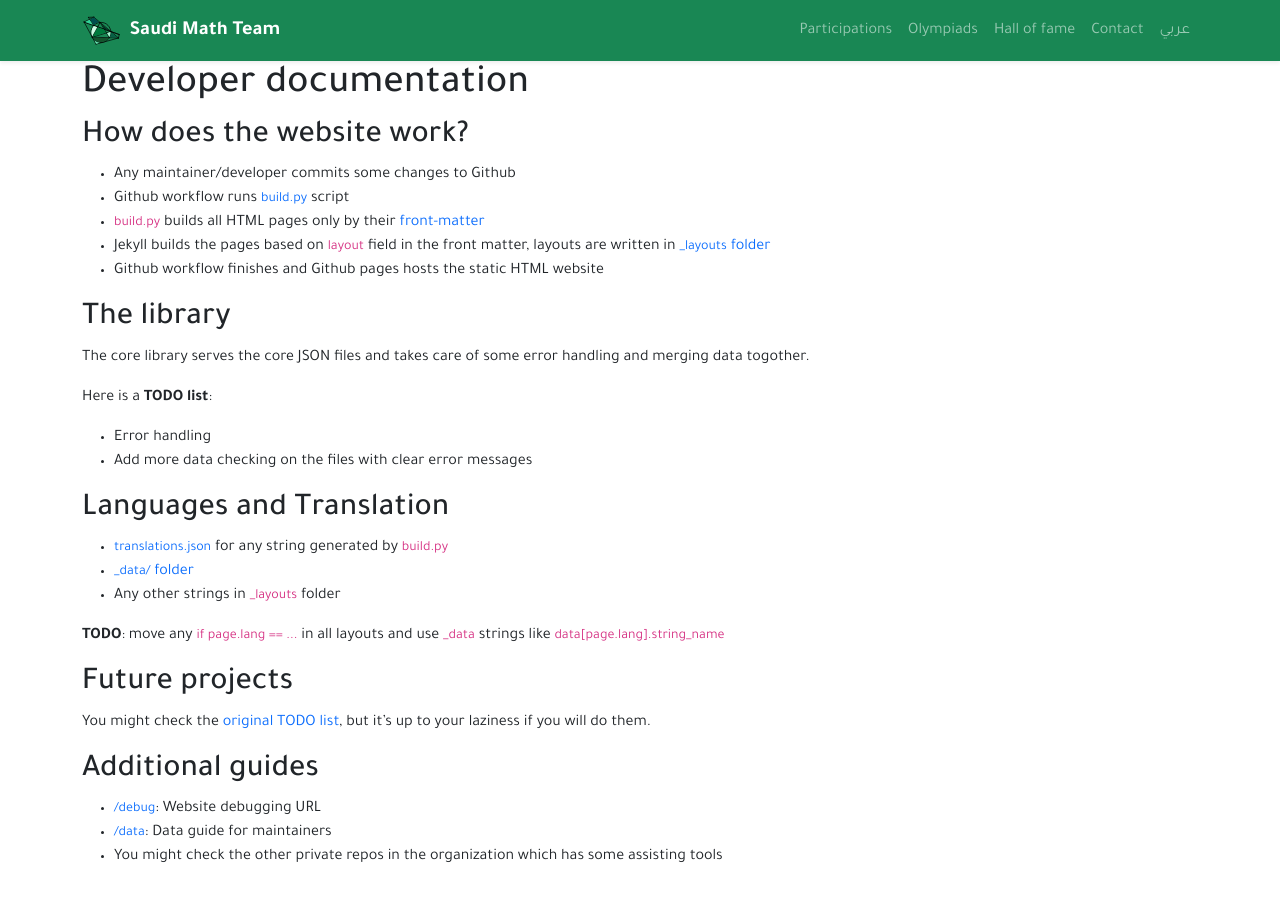
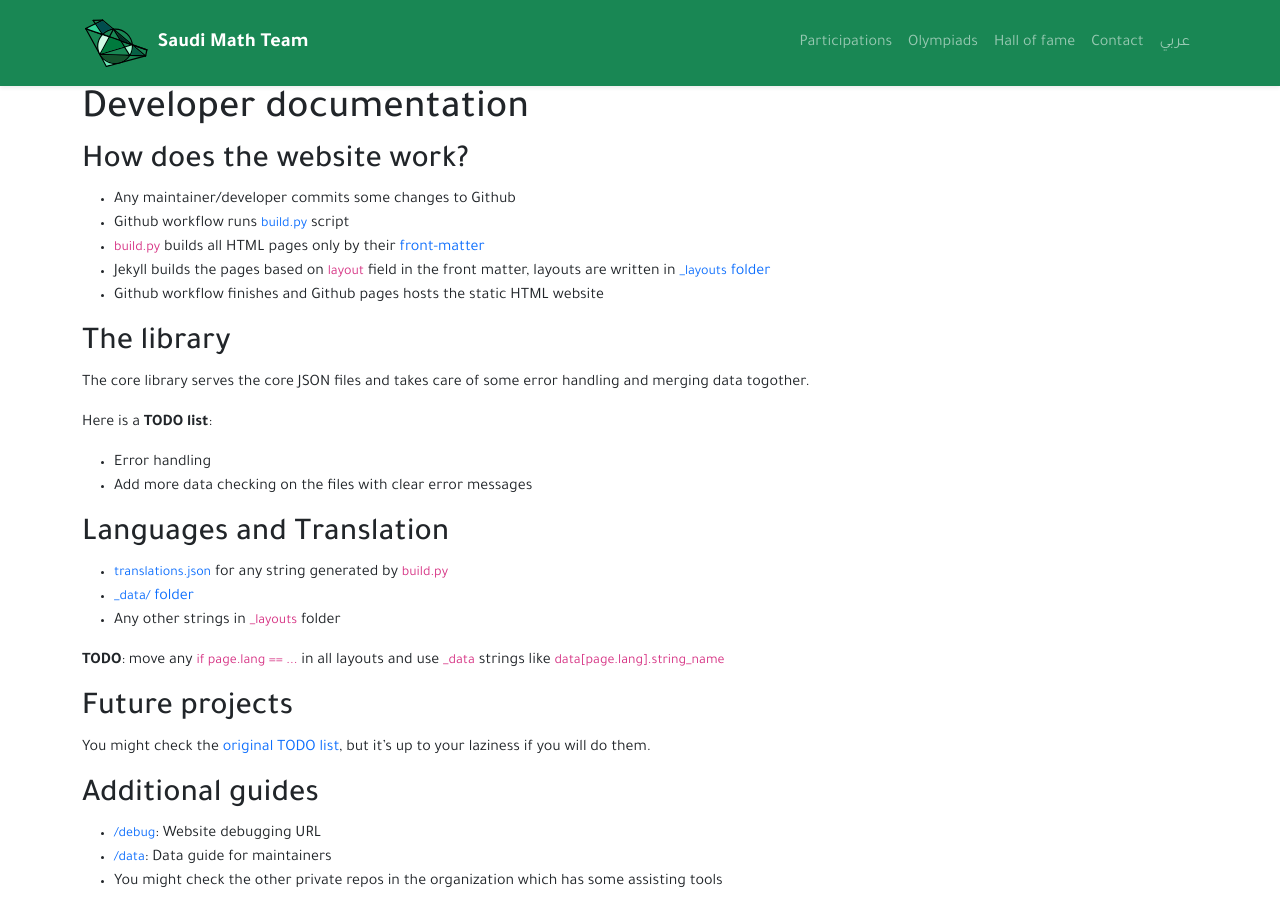
Before and after one commit to informatics-sa/math-website, a Jekyll site: the page built from root/data/dev.md, in a window 1280 px wide. Built offline with Jekyll 4.4.1, drawn with Linux system fonts in a browser that asks for light colours.

Commit message:
Update Logo size

```diff
--- a/root/_layouts/defaultnocontainer.html
+++ b/root/_layouts/defaultnocontainer.html
@@ -4,7 +4,7 @@ layout: base
 <nav class="navbar navbar-expand-md navbar-dark bg-success shadow-sm sticky-top">
     <div class="container">
         <a class="navbar-brand d-flex align-items-center" href="/{% if page.lang == 'en' %}en{% endif %}">
-            <img src="/img/NEW_MATH_LOGO_BLACK.svg" alt="{{ site.data[page.lang].logo }} {{ site.data[page.lang].site_name }}" height="35" class="me-2">
+            <img src="/img/NEW_MATH_LOGO_BLACK.svg" alt="{{ site.data[page.lang].logo }} {{ site.data[page.lang].site_name }}" height="60" class="me-2">
             <b>
                 {{ site.data[page.lang].site_name }}
             </b>
```
